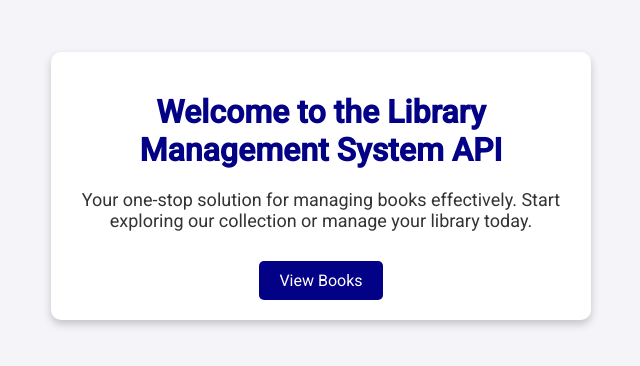
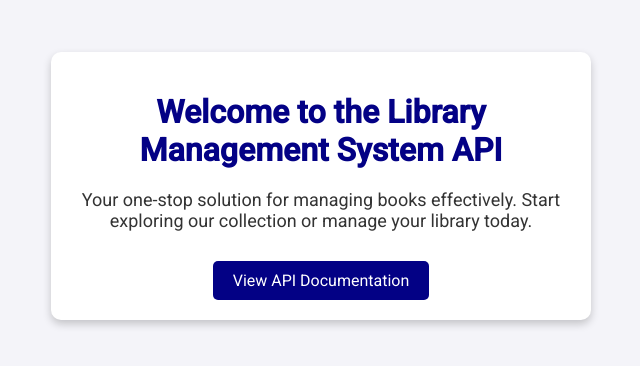
Before and after one commit to JohnJay10/LMS, a website: page public/index.html in a window 1280 px wide. Shown: the part 214-580 px from the top of the page, without its empty margins (319-959 px from the left). Drawn offline with Linux system fonts and the light colour scheme.

Commit message:
Update index.html

```diff
--- a/public/index.html
+++ b/public/index.html
@@ -51,7 +51,7 @@
     <div class="container">
         <h1>Welcome to the Library Management System API</h1>
         <p>Your one-stop solution for managing books effectively. Start exploring our collection or manage your library today.</p>
-        <a href="https://libraryapi-five.vercel.app/apidocs" class="button">View Books</a>
+        <a href="https://libraryapi-five.vercel.app/apidocs" class="button">View API Documentation</a>
     </div>
 </body>
 </html>
```
